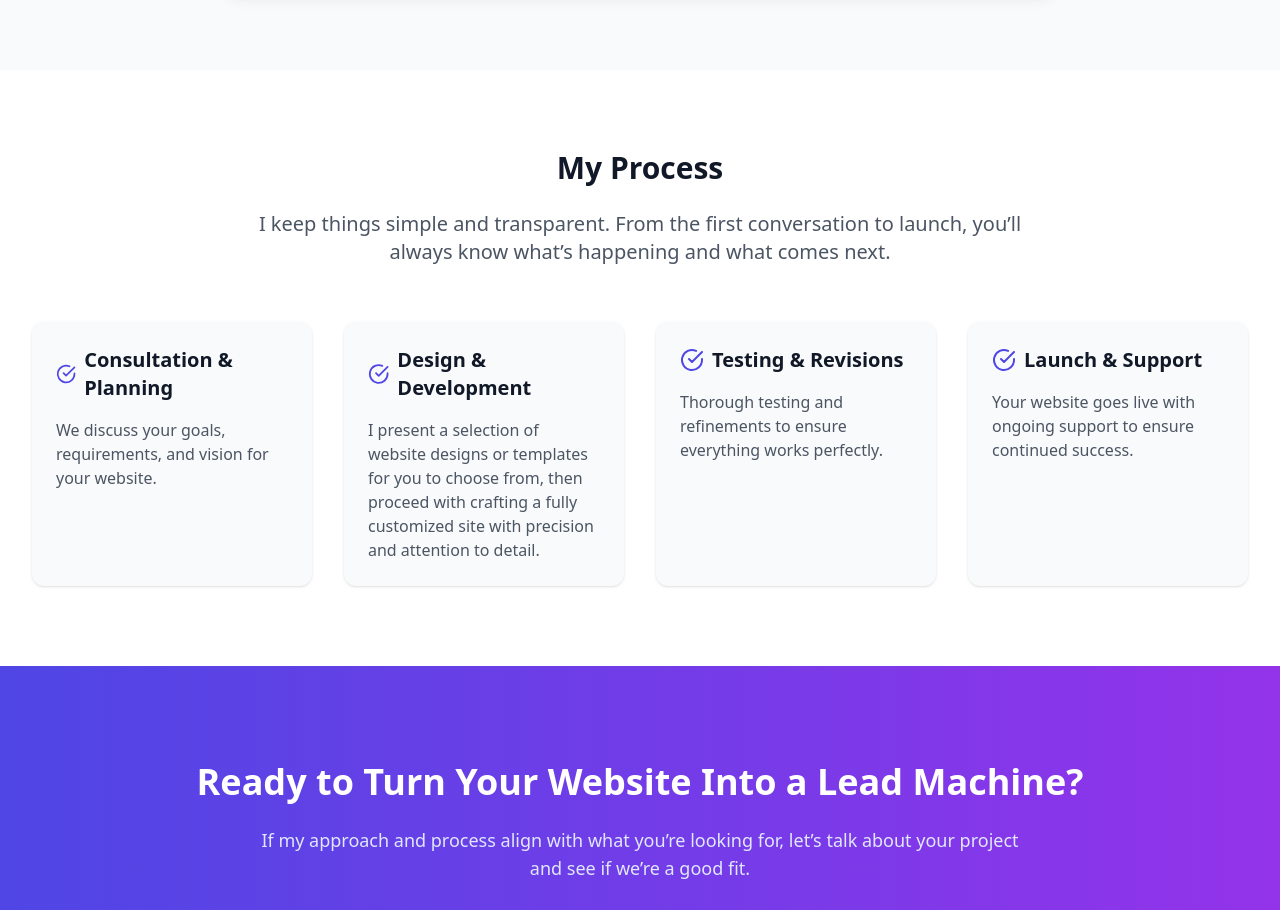
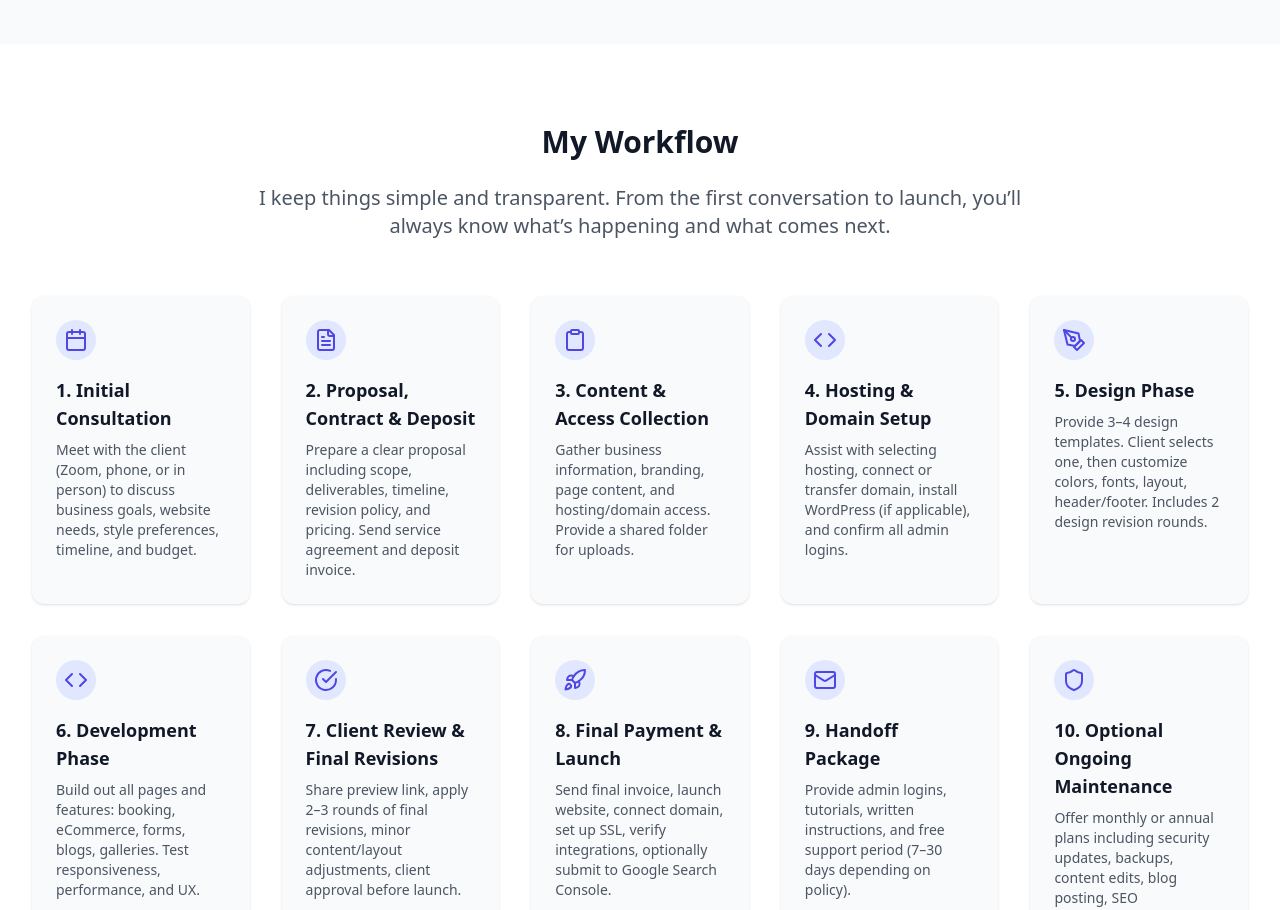
Before and after one commit to nav-commits/WebsiteBusiness, a React (Vite) app: page /about in a window 1280 px wide. Shown: the part 660-1570 px from the top of the page. Built offline with nearby package versions, Linux system fonts and the light colour scheme.

Commit message:
added flow

```diff
--- a/src/pages/About.tsx
+++ b/src/pages/About.tsx
@@ -1,26 +1,66 @@
-import { ArrowRight, CheckCircle } from "lucide-react";
+import { ArrowRight, CheckCircle, Calendar, FileText, Clipboard, Code, Rocket, Shield, Mail, PenTool } from "lucide-react";
 import { motion } from "framer-motion";
 
 const processSteps = [
   {
-    title: "Consultation & Planning",
+    title: "1. Initial Consultation",
     description:
-      "We discuss your goals, requirements, and vision for your website.",
+      "Meet with the client (Zoom, phone, or in person) to discuss business goals, website needs, style preferences, timeline, and budget.",
+    icon: Calendar,
   },
   {
-    title: "Design & Development",
+    title: "2. Proposal, Contract & Deposit",
     description:
-      "I present a selection of website designs or templates for you to choose from, then proceed with crafting a fully customized site with precision and attention to detail.",
+      "Prepare a clear proposal including scope, deliverables, timeline, revision policy, and pricing. Send service agreement and deposit invoice.",
+    icon: FileText,
   },
   {
-    title: "Testing & Revisions",
+    title: "3. Content & Access Collection",
     description:
-      "Thorough testing and refinements to ensure everything works perfectly.",
+      "Gather business information, branding, page content, and hosting/domain access. Provide a shared folder for uploads.",
+    icon: Clipboard,
   },
   {
-    title: "Launch & Support",
+    title: "4. Hosting & Domain Setup",
     description:
-      "Your website goes live with ongoing support to ensure continued success.",
+      "Assist with selecting hosting, connect or transfer domain, install WordPress (if applicable), and confirm all admin logins.",
+    icon: Code,
+  },
+  {
+    title: "5. Design Phase",
+    description:
+      "Provide 3–4 design templates. Client selects one, then customize colors, fonts, layout, header/footer. Includes 2 design revision rounds.",
+    icon: PenTool,
+  },
+  {
+    title: "6. Development Phase",
+    description:
+      "Build out all pages and features: booking, eCommerce, forms, blogs, galleries. Test responsiveness, performance, and UX.",
+    icon: Code,
+  },
+  {
+    title: "7. Client Review & Final Revisions",
+    description:
+      "Share preview link, apply 2–3 rounds of final revisions, minor content/layout adjustments, client approval before launch.",
+    icon: CheckCircle,
+  },
+  {
+    title: "8. Final Payment & Launch",
+    description:
+      "Send final invoice, launch website, connect domain, set up SSL, verify integrations, optionally submit to Google Search Console.",
+    icon: Rocket,
+  },
+  {
+    title: "9. Handoff Package",
+    description:
+      "Provide admin logins, tutorials, written instructions, and free support period (7–30 days depending on policy).",
+    icon: Mail,
+  },
+  {
+    title: "10. Optional Ongoing Maintenance",
+    description:
+      "Offer monthly or annual plans including security updates, backups, content edits, blog posting, SEO improvements, and feature updates.",
+    icon: Shield,
   },
 ];
 
@@ -52,65 +92,26 @@ const About = () => {
             className="bg-white rounded-xl shadow-lg p-8"
             variants={fadeInUp}
           >
-            {/* Lead */}
-            <motion.p
-              className="text-lg text-gray-800 leading-relaxed mb-4"
-              variants={fadeInUp}
-            >
-              I’m a passionate{" "}
-              <span className="font-semibold text-gray-900">
-                Web Designer & Developer
-              </span>{" "}
-              specializing in websites for{" "}
-              <span className="font-semibold text-gray-900">
-                local service businesses
-              </span>.
-              Based in Toronto, I build custom, mobile-friendly, and
-              SEO-optimized websites using the right tools — WordPress, Wix, or
-              fully custom solutions.
+            <motion.p className="text-lg text-gray-800 leading-relaxed mb-4" variants={fadeInUp}>
+              I’m a passionate <span className="font-semibold text-gray-900">Web Designer & Developer</span> specializing in websites for <span className="font-semibold text-gray-900">local service businesses</span>. Based in Toronto, I build custom, mobile-friendly, and SEO-optimized websites using the right tools — WordPress, Wix, or fully custom solutions.
             </motion.p>
 
-            {/* Outcome */}
-            <motion.p
-              className="text-base text-gray-700 leading-relaxed mb-6"
-              variants={fadeInUp}
-            >
-              My websites don’t just look good — they’re built to{" "}
-              <span className="font-semibold text-indigo-600">
-                attract visitors and convert them into real leads
-              </span>.
+            <motion.p className="text-base text-gray-700 leading-relaxed mb-6" variants={fadeInUp}>
+              My websites don’t just look good — they’re built to <span className="font-semibold text-indigo-600">attract visitors and convert them into real leads</span>.
             </motion.p>
 
-            {/* Divider */}
             <div className="flex items-center gap-4 my-6">
               <div className="h-px flex-1 bg-gray-200" />
-              <span className="text-sm uppercase tracking-wider text-gray-400">
-                Approach
-              </span>
+              <span className="text-sm uppercase tracking-wider text-gray-400">Approach</span>
               <div className="h-px flex-1 bg-gray-200" />
             </div>
 
-            {/* Differentiator */}
-            <motion.p
-              className="text-base text-gray-700 leading-relaxed mb-2"
-              variants={fadeInUp}
-            >
-              <span className="font-semibold text-gray-900">
-                What sets me apart?
-              </span>{" "}
-              I take the time to understand your business goals, challenges, and
-              target audience, allowing me to create tailored solutions that
-              support long-term growth and a strong online presence.
+            <motion.p className="text-base text-gray-700 leading-relaxed mb-2" variants={fadeInUp}>
+              <span className="font-semibold text-gray-900">What sets me apart?</span> I take the time to understand your business goals, challenges, and target audience, creating tailored solutions for long-term growth and a strong online presence.
             </motion.p>
 
-            {/* Soft close */}
-            <motion.p
-              className="text-base text-gray-600 leading-relaxed"
-              variants={fadeInUp}
-            >
-              If you’re looking for a website that feels professional, performs
-              well, and actually helps grow your business, you’re in the right
-              place.
+            <motion.p className="text-base text-gray-600 leading-relaxed" variants={fadeInUp}>
+              If you’re looking for a website that feels professional, performs well, and actually helps grow your business, you’re in the right place.
             </motion.p>
           </motion.div>
         </div>
@@ -124,38 +125,32 @@ const About = () => {
         viewport={{ once: true }}
       >
         <div className="max-w-7xl mx-auto px-4 sm:px-6 lg:px-8">
-          <motion.h2
-            className="text-3xl font-bold text-center text-gray-900 mb-6"
-            variants={fadeInUp}
-          >
-            My Process
+          <motion.h2 className="text-3xl font-bold text-center text-gray-900 mb-6" variants={fadeInUp}>
+            My Workflow
           </motion.h2>
 
-          <motion.p
-            className="text-xl text-gray-600 text-center mb-14 max-w-3xl mx-auto"
-            variants={fadeInUp}
-          >
-            I keep things simple and transparent. From the first conversation to
-            launch, you’ll always know what’s happening and what comes next.
+          <motion.p className="text-xl text-gray-600 text-center mb-14 max-w-3xl mx-auto" variants={fadeInUp}>
+            I keep things simple and transparent. From the first conversation to launch, you’ll always know what’s happening and what comes next.
           </motion.p>
 
-          <div className="grid grid-cols-1 md:grid-cols-2 lg:grid-cols-4 gap-8">
-            {processSteps.map((step, index) => (
+          <div className="grid grid-cols-1 md:grid-cols-2 lg:grid-cols-5 gap-8">
+            {processSteps.map((step, index) => {
+              const Icon = step.icon;
+              return (
                 <motion.div
                   key={index}
-                className="bg-gray-50 rounded-xl p-6 shadow hover:shadow-lg transition"
+                  className="bg-gray-50 rounded-xl p-6 shadow hover:shadow-lg transition flex flex-col items-start"
                   variants={fadeInUp}
-                transition={{ delay: index * 0.15 }}
+                  transition={{ delay: index * 0.1 }}
                 >
-                <div className="flex items-center mb-4">
-                  <CheckCircle className="h-6 w-6 text-indigo-600 mr-2" />
-                  <h3 className="text-xl font-semibold text-gray-900">
-                    {step.title}
-                  </h3>
+                  <div className="flex items-center justify-center mb-4 w-10 h-10 rounded-full bg-indigo-100 text-indigo-600">
+                    <Icon className="w-6 h-6" />
                   </div>
-                <p className="text-gray-600">{step.description}</p>
+                  <h3 className="text-lg font-semibold text-gray-900 mb-2">{step.title}</h3>
+                  <p className="text-gray-600 text-sm">{step.description}</p>
                 </motion.div>
-            ))}
+              );
+            })}
           </div>
         </div>
       </motion.section>
@@ -168,8 +163,7 @@ const About = () => {
           </h2>
 
           <p className="text-lg text-indigo-100 mb-10 max-w-3xl mx-auto">
-            If my approach and process align with what you’re looking for, let’s
-            talk about your project and see if we’re a good fit.
+            If my approach and workflow align with what you’re looking for, let’s talk about your project and see if we’re a good fit.
           </p>
 
           <div className="flex flex-col sm:flex-row justify-center gap-4">
```
Lines whose indentation alone changed are shown as unchanged.
